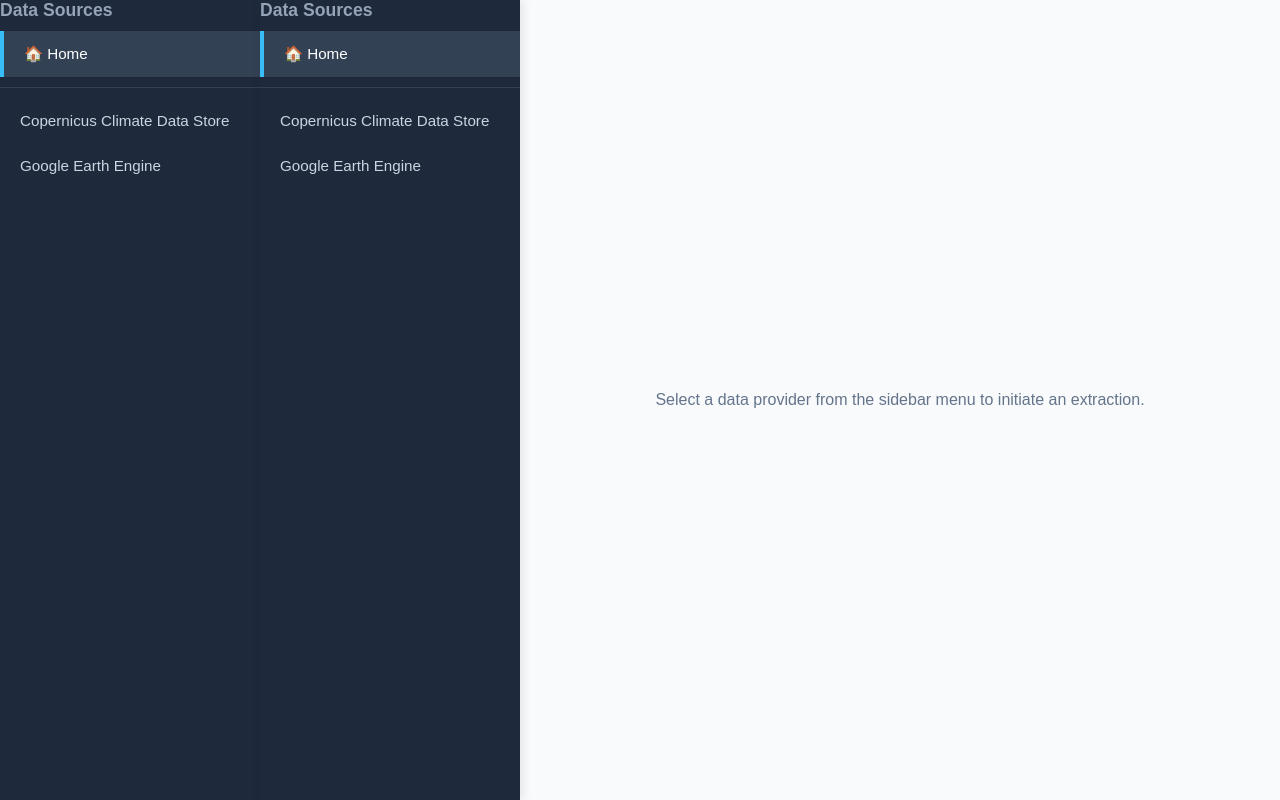
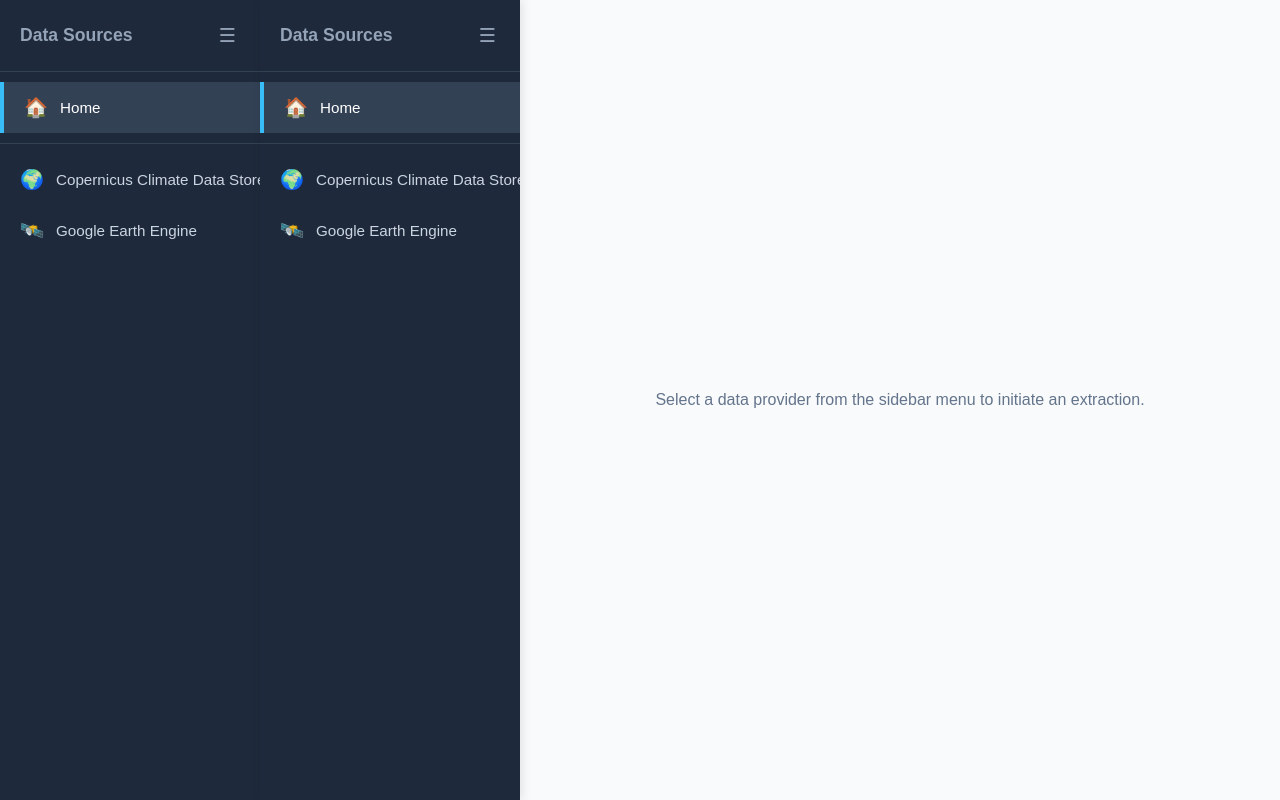
Before and after one commit to AnshulPrasad/climate-change, a Django app: page / in a window 1280 px wide. Run offline with Django 5.2, Linux system fonts and the light colour scheme; parts of the project's set-up code (start-up, migrations or seed data) failed here and were passed over.

Commit message:
This file is the inner component for the foldable sidebar.

```diff
--- a/django_app/hf_space/templates/hf_space/layout/sidebar.html
+++ b/django_app/hf_space/templates/hf_space/layout/sidebar.html
@@ -1,17 +1,26 @@
-<aside class="sidebar">
-    <h2>Data Sources</h2>
+<aside class="sidebar" id="app-sidebar">
+    <div class="sidebar-header">
+        <h2>Data Sources</h2>
+        <button class="toggle-btn" id="sidebar-toggle" title="Toggle Sidebar">☰</button>
+    </div>
     <ul>
-        <!-- Home Link -->
         <li class="{% if not active_provider %}active{% endif %}">
-            <a href="{% url 'home' %}">🏠 Home</a>
+            <a href="{% url 'home' %}">
+                <span class="icon">🏠</span>
+                <span class="text">Home</span>
+            </a>
         </li>
 
         <hr style="border: 0; border-top: 1px solid #334155; margin: 10px 0;">
 
-        <!-- Dynamic Data Sources Links -->
         {% for provider_key, provider_info in all_providers.items %}
             <li class="{% if active_provider == provider_key %}active{% endif %}">
-                <a href="{% url 'dashboard' provider_id=provider_key %}">{{ provider_info.name }}</a>
+                <a href="{% url 'dashboard' provider_id=provider_key %}">
+                    <span class="icon">
+                        {% if provider_key == 'copernicus' %}🌍{% elif provider_key == 'earth_engine' %}🛰️{% else %}📊{% endif %}
+                    </span>
+                    <span class="text">{{ provider_info.name }}</span>
+                </a>
             </li>
         {% endfor %}
     </ul>
```
